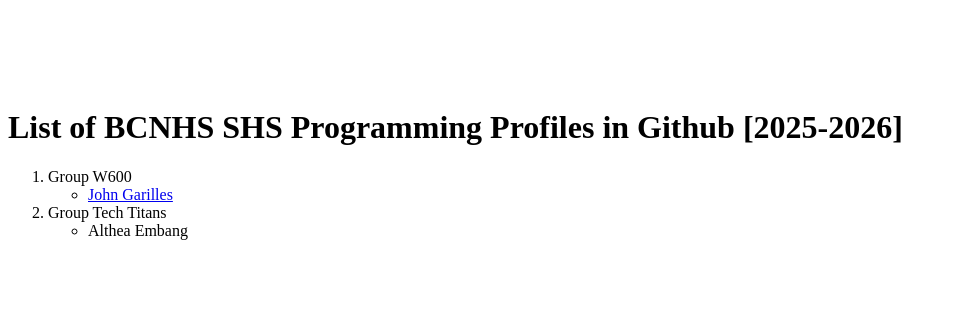
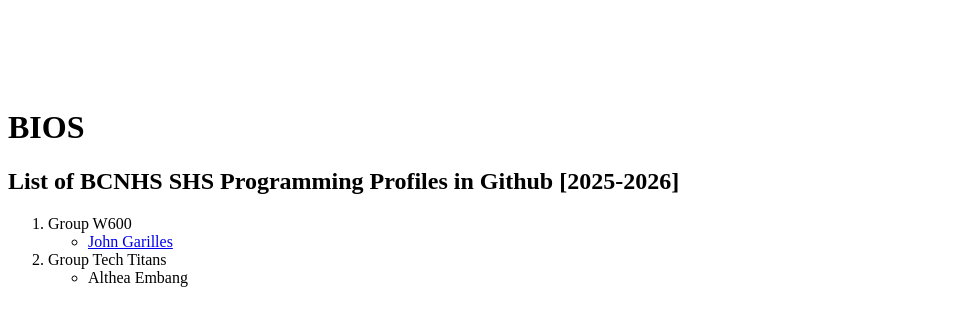
Before and after one commit to BCNHS-Senior-High-CSS/BIOS-2025-2026, a plain HTML site: page webpage/index.html in a window 1280 px wide. Shown: the whole page, without its empty margins (0-956 px from the left). Drawn offline with Linux system fonts and the light colour scheme.

Commit message:
Update index.html

```diff
--- a/webpage/index.html
+++ b/webpage/index.html
@@ -14,7 +14,8 @@
 
     </nav>
     <div>
-        <h1>List of BCNHS SHS Programming Profiles in Github [2025-2026]</h1>
+        <h1>BIOS</h1>
+        <h2>List of BCNHS SHS Programming Profiles in Github [2025-2026]</h2>
         <p>
           <ol>
             <li> Group W600
```
